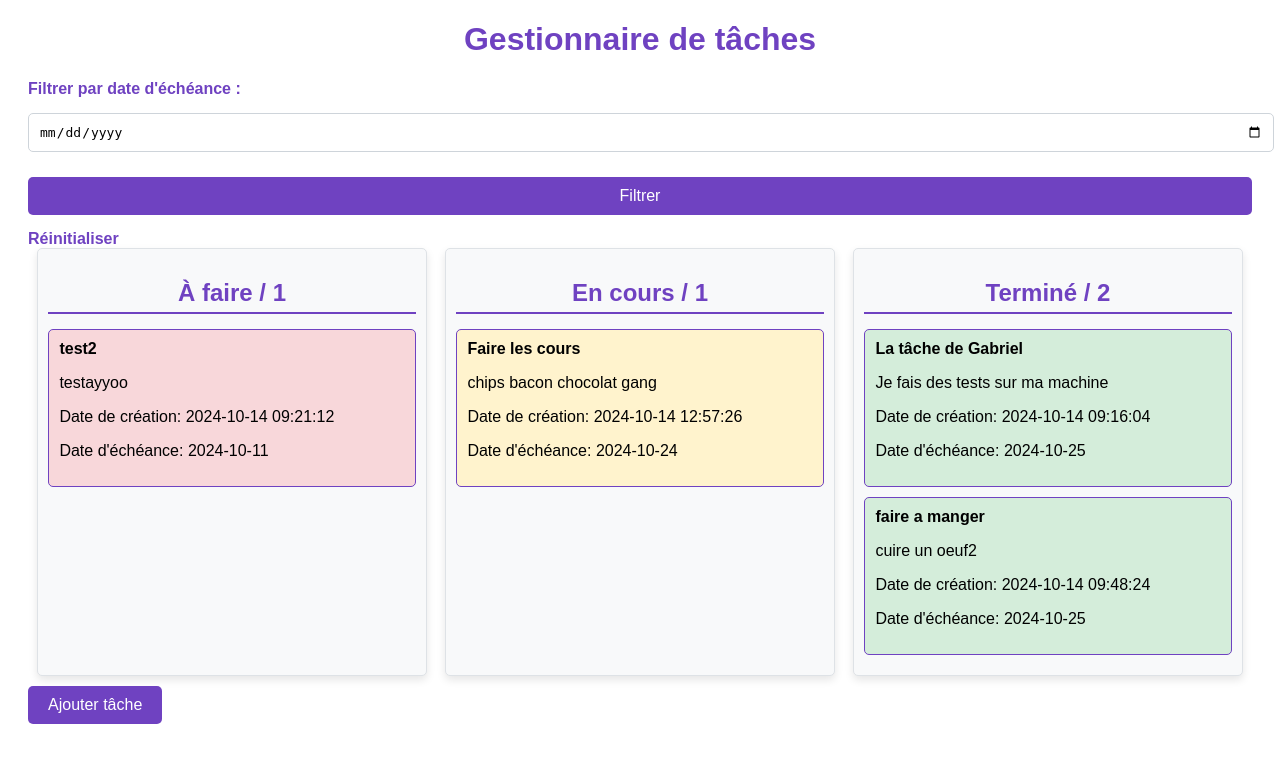
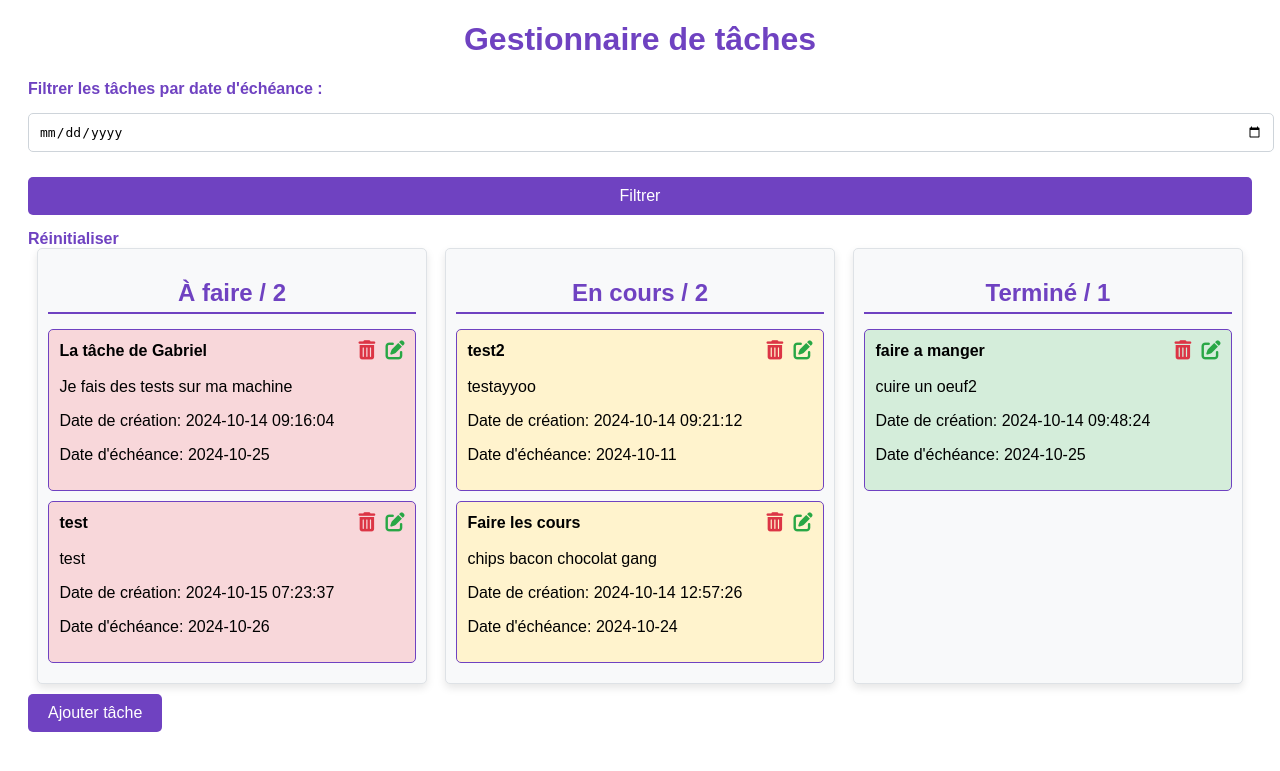
Before and after one commit to jeremy-prt/b3-todo-2024, a PHP site: page /app/views/tasks/index.php in a window 1280 px wide. Shown: the top 771 px of the page. Run offline with PHP 8.4, Linux system fonts and the light colour scheme.

Commit message:
fix micro bug

```diff
--- a/app/views/tasks/index.php
+++ b/app/views/tasks/index.php
@@ -41,16 +41,16 @@ if ($_SERVER['REQUEST_METHOD'] === 'POST' && isset($_POST['task_id'])) {
     <meta name="viewport" content="width=device-width, initial-scale=1.0">
     <title>Gestionnaire de tâches</title>
     <link rel="stylesheet" href="../../../public/css/style.css">
+    <link rel="stylesheet" href="https://cdnjs.cloudflare.com/ajax/libs/font-awesome/6.0.0-beta3/css/all.min.css">
 </head>
 <body>
     <h1>Gestionnaire de tâches</h1>
 
-    <!-- Formulaire pour filtrer par date -->
     <form action="index.php" method="GET">
-        <label for="due_date">Filtrer par date d'échéance :</label>
+        <label for="due_date">Filtrer les tâches par date d'échéance :</label>
         <input type="date" id="due_date" name="due_date" value="<?php echo htmlspecialchars($selectedDate); ?>">
         <button type="submit">Filtrer</button>
-        <a href="index.php">Réinitialiser</a> <!-- Lien pour réinitialiser le filtre -->
+        <a href="index.php">Réinitialiser</a>
     </form>
 
     <div class="kanban-board">
@@ -62,12 +62,14 @@ if ($_SERVER['REQUEST_METHOD'] === 'POST' && isset($_POST['task_id'])) {
                     <div class="task todo" id="<?php echo $task['id']; ?>" draggable="true" ondragstart="drag(event)">
                         <div class="task-header">
                             <strong><?php echo htmlspecialchars($task['title']); ?></strong>
+                            <div class="icons">
                                 <a href="delete.php?id=<?php echo $task['id']; ?>" class="delete-button" onclick="return confirm('Êtes-vous sûr de vouloir supprimer cette tâche ?');">
                                     <i class="fas fa-trash-alt"></i>
                                 </a>
                                 <a href="edit.php?id=<?php echo $task['id']; ?>" class="edit-button">
                                     <i class="fas fa-pen-to-square"></i>
                                 </a>
+                            </div>
                         </div>
                         <p><?php echo htmlspecialchars($task['description']); ?></p>
                         <p>Date de création: <?php echo htmlspecialchars($task['created_at']); ?></p>
@@ -85,12 +87,14 @@ if ($_SERVER['REQUEST_METHOD'] === 'POST' && isset($_POST['task_id'])) {
                     <div class="task in-progress" id="<?php echo $task['id']; ?>" draggable="true" ondragstart="drag(event)">
                         <div class="task-header">
                             <strong><?php echo htmlspecialchars($task['title']); ?></strong>
+                            <div class="icons">
                                 <a href="delete.php?id=<?php echo $task['id']; ?>" class="delete-button" onclick="return confirm('Êtes-vous sûr de vouloir supprimer cette tâche ?');">
                                     <i class="fas fa-trash-alt"></i>
                                 </a>
                                 <a href="edit.php?id=<?php echo $task['id']; ?>" class="edit-button">
                                     <i class="fas fa-pen-to-square"></i>
                                 </a>
+                            </div>
                         </div>
                         <p><?php echo htmlspecialchars($task['description']); ?></p>
                         <p>Date de création: <?php echo htmlspecialchars($task['created_at']); ?></p>
@@ -108,12 +112,14 @@ if ($_SERVER['REQUEST_METHOD'] === 'POST' && isset($_POST['task_id'])) {
                     <div class="task done" id="<?php echo $task['id']; ?>" draggable="true" ondragstart="drag(event)">
                         <div class="task-header">
                             <strong><?php echo htmlspecialchars($task['title']); ?></strong>
+                            <div class="icons">
                                 <a href="delete.php?id=<?php echo $task['id']; ?>" class="delete-button" onclick="return confirm('Êtes-vous sûr de vouloir supprimer cette tâche ?');">
                                     <i class="fas fa-trash-alt"></i>
                                 </a>
                                 <a href="edit.php?id=<?php echo $task['id']; ?>" class="edit-button">
                                     <i class="fas fa-pen-to-square"></i>
                                 </a>
+                            </div>
                         </div>
                         <p><?php echo htmlspecialchars($task['description']); ?></p>
                         <p>Date de création: <?php echo htmlspecialchars($task['created_at']); ?></p>
--- a/tasks.json
+++ b/tasks.json
@@ -3,7 +3,7 @@
         "id": "670ce288684dd",
         "title": "La t\u00e2che de Gabriel",
         "description": "Je fais des tests sur ma machine",
-        "status": "done",
+        "status": "todo",
         "created_at": "2024-10-14 09:16:04",
         "due_date": "2024-10-25"
     },
@@ -11,7 +11,7 @@
         "id": "670ce2886872e",
         "title": "test2",
         "description": "testayyoo",
-        "status": "todo",
+        "status": "in_progress",
         "created_at": "2024-10-14 09:21:12",
         "due_date": "2024-10-11"
     },
@@ -30,5 +30,13 @@
         "status": "in_progress",
         "created_at": "2024-10-14 12:57:26",
         "due_date": "2024-10-24"
+    },
+    "5": {
+        "id": "670e18796e8d8",
+        "title": "test",
+        "description": "test",
+        "status": "todo",
+        "created_at": "2024-10-15 07:23:37",
+        "due_date": "2024-10-26"
     }
 }
```
Also changed, not shown: 1 other file. Lines whose indentation alone changed are shown as unchanged.
